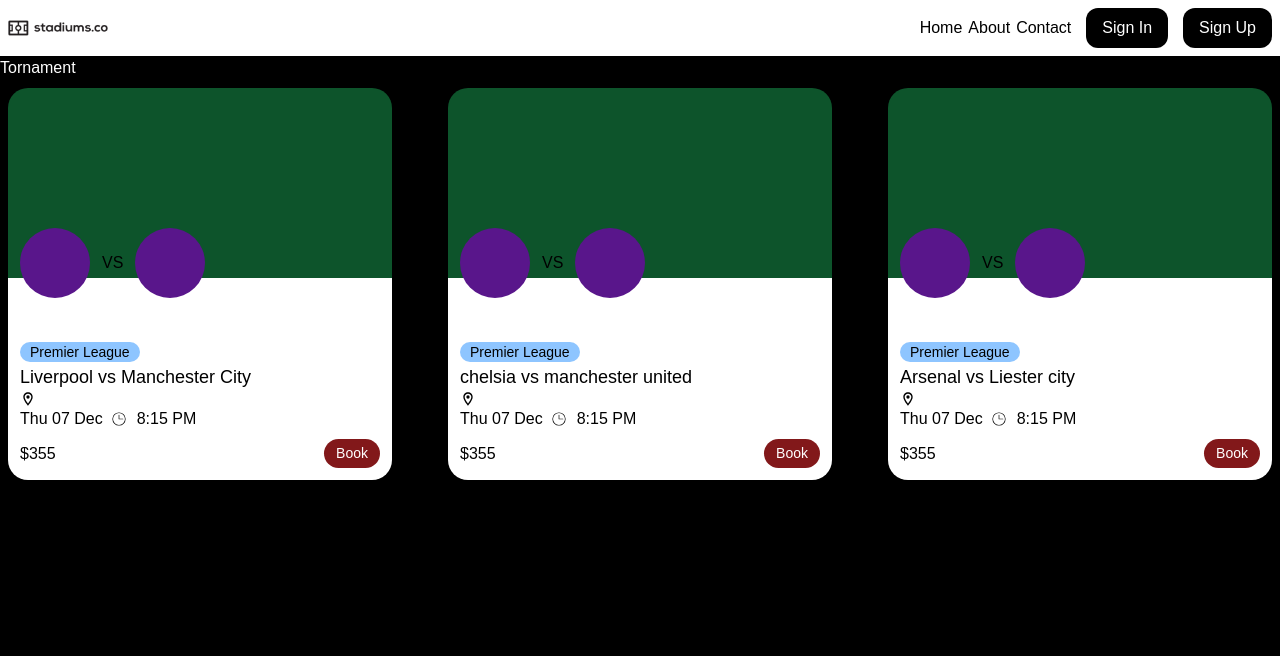
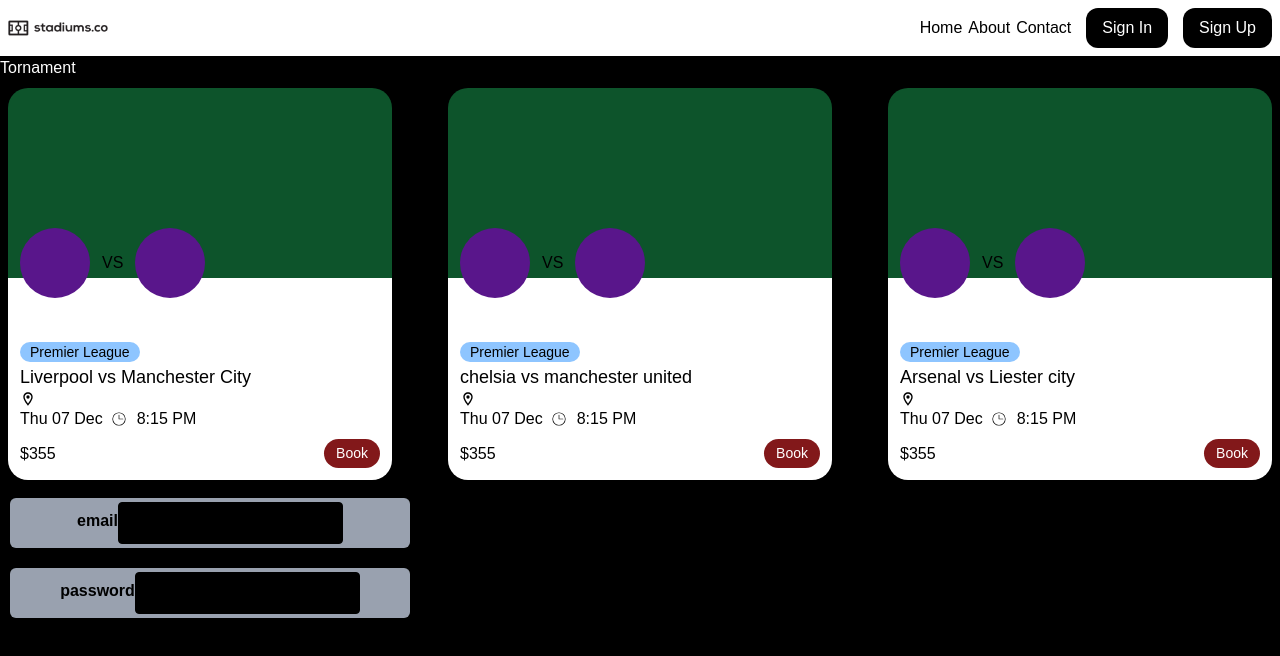
Before and after one commit to farazproject/my-app, a Next.js app: page / in a window 1280 px wide. Shown: the top 656 px of the page. Built offline with nearby package versions, Linux system fonts and the light colour scheme.

Commit message:
onChange function added

```diff
--- a/src/components/cards/teams.jsx
+++ b/src/components/cards/teams.jsx
@@ -14,8 +14,6 @@
         const increment = () =>{
             setCount(count + 1);
         }
-
-
 
 
 
--- /dev/null
+++ b/src/components/input/input.jsx
@@ -0,0 +1,24 @@
+import React from "react";
+
+
+function InputField({ id, label, onChange, type }) {
+
+
+    return (
+
+        <div className="flex justify-center items-center bg-gray-400 w-[400px] h-[50px] rounded-md m-[10px] ">
+            <label className="block mb-1 font-semibold">  {label}  </label>
+
+            <input id={id} onChange = {onChange} type={ type} className="border px-2 py-2 rounded bg-black border-ro"/>
+
+        </div>
+
+
+
+
+
+
+    );
+}
+
+export default InputField;
--- a/src/pages/index.js
+++ b/src/pages/index.js
@@ -1,8 +1,10 @@
 // "use client"
+import { useState } from "react";
 
 import Header from "@/components/header/header";
 import Teams from "@/components/cards/teams";
 import RowTeam from "@/components/layout/rowteam";
+import InputField from "@/components/input/input";
 import{ Geist, Geist_Mono} from "next/font/google"
 
 
@@ -44,7 +46,20 @@
 
 
 export default function Home() {
+
+  const [userData, setData] = useState ({
+    email:"",
+    password:""
+})
+
+
+
+
+
+
+
   return (
+
     <div className="flex flex-col">
 
       <Header/>
@@ -55,9 +70,26 @@
           matches?.map((match, index) =>{
             return <Teams key={index} data={match}/>
           })
+
+
         }
       </RowTeam>
 
+      <InputField id={'email'} label={"email"} value ={userData.email} onChange={(e)=> {
+        setData({...userData, email:e.target.value})
+        console.log(userData.email)
+        }} />
+
+      <InputField id={'password'} label={"password"} type={"password"} value ={userData.password} onChange={(e) => {
+        setData({...userData, password:e.target.value})
+        console.log(userData.password)
+      }}/>
+
+
     </div>
+
+
+
+
   );
 }
```
